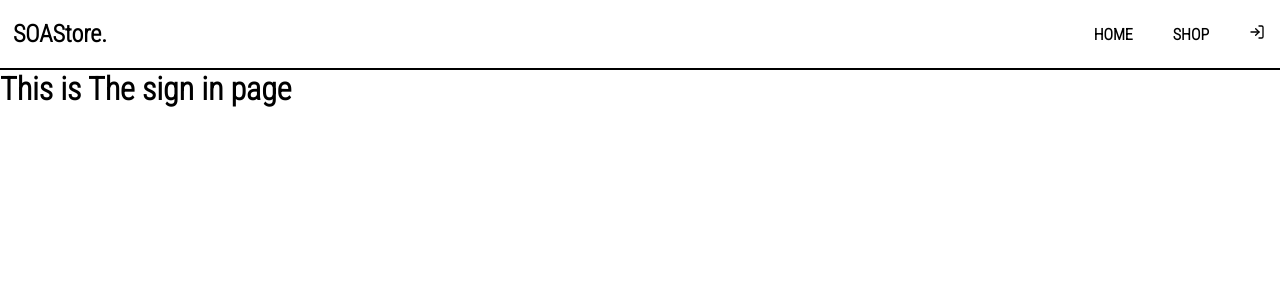
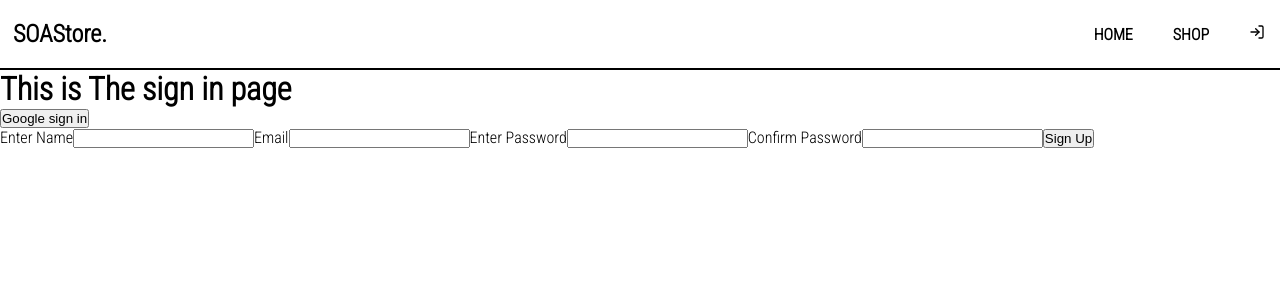
Before and after one commit to Abideen-program/Soa-Stores, a React (Create React App) app: page /header/signIn in a window 1280 px wide. Shown: the top 300 px of the page. Built offline with nearby package versions, Linux system fonts and the light colour scheme.

Commit message:
adding sign in component

```diff
--- a/package.json
+++ b/package.json
@@ -6,6 +6,7 @@
     "@testing-library/jest-dom": "^5.16.4",
     "@testing-library/react": "^13.3.0",
     "@testing-library/user-event": "^13.5.0",
+    "firebase": "^9.9.0",
     "node-sass": "^7.0.1",
     "react": "^18.2.0",
     "react-dom": "^18.2.0",
--- a/src/components/signIn/signIn.component.jsx
+++ b/src/components/signIn/signIn.component.jsx
@@ -1,8 +1,24 @@
+import { createAuthUserRefDocument, signInWithGooglePopup } from "../../utilities/firebase/firebase";
+import SignUp from "../signUp/signUp.component";
+
 
 const SignIn = () => {
-    return (
-        <h1>This is The sign in page</h1>
-    )
-}
+    const logGoogleUser = async () => {
+        const { user } = await signInWithGooglePopup()
+        await createAuthUserRefDocument(user)
+        console.log(user)
+    }
 
-export default SignIn
+  return (
+    <div>
+      <h1>This is The sign in page</h1>
+      <button onClick={logGoogleUser}>
+        Google sign in
+     </button>
+
+     <SignUp/>
+    </div>
+  );
+};
+
+export default SignIn;
--- /dev/null
+++ b/src/components/signUp/signUp.component.jsx
@@ -0,0 +1,95 @@
+import { useState } from "react";
+import { createAuthUserRefDocument, createAuthUserWithEmailAndPassword } from "../../utilities/firebase/firebase";
+
+const defaultFormFields = {
+  displayName: "",
+  email: "",
+  password: "",
+  confirmPassword: "",
+};
+
+const SignUp = () => {
+  const [formFields, setFormFields] = useState(defaultFormFields);
+
+  const { displayName, email, password, confirmPassword } = formFields;
+
+  const handleChange = (event) => {
+    const { name, value } = event.target
+    setFormFields({...formFields, [name]: value})
+  };
+
+  const resetFormfields = () => {
+    setFormFields(defaultFormFields)
+  }
+
+  const handleSubmit = async (event) => {
+    event.preventDefault()
+
+    if (password !== confirmPassword) {
+        alert('password does not match')
+        return;
+    }
+
+    try {
+
+        const { user } = await createAuthUserWithEmailAndPassword(email, password)
+
+        await createAuthUserRefDocument(user, { displayName })
+
+        resetFormfields()
+
+    } catch (error) {
+        if(error.code === 'auth/email-already-in-use') {
+            alert('cannot create user, email already in use')
+        } else {
+            console.log(error)
+        }
+    }
+  }
+
+  return (
+    <div className="signup-container">
+      <form onSubmit={handleSubmit}>
+        <label>Enter Name</label>
+        <input
+          type="text"
+          onChange={handleChange}
+          name="displayName"
+          value={displayName}
+          required
+        />
+
+        <label>Email</label>
+        <input
+          type="email"
+          onChange={handleChange}
+          name="email"
+          value={email}
+          required
+        />
+
+        <label>Enter Password</label>
+        <input
+          type="password"
+          onChange={handleChange}
+          name="password"
+          value={password}
+          required
+        />
+
+        <label>Confirm Password</label>
+        <input
+          type="password"
+          onChange={handleChange}
+          name="confirmPassword"
+          value={confirmPassword}
+          required
+        />
+
+        <button type="submit">Sign Up</button>
+      </form>
+    </div>
+  );
+};
+
+export default SignUp;
```
Also changed, not shown: src/components/signUp/signUp.styles.scss (added), 1 other file (tests, documents, lock files or other folders).
